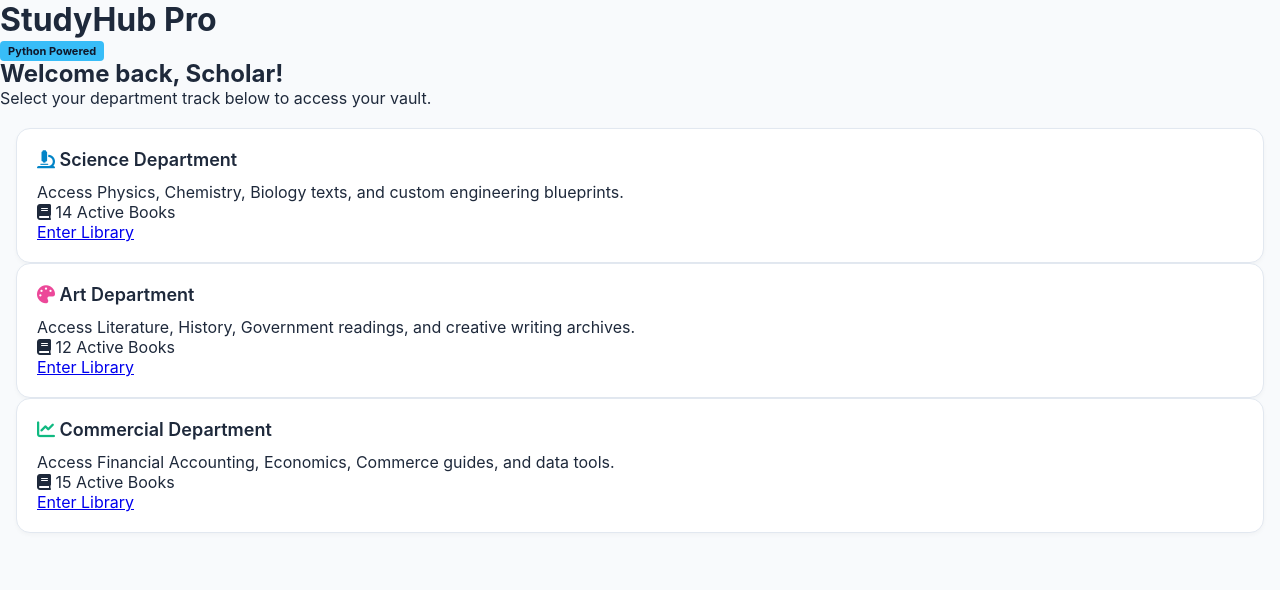
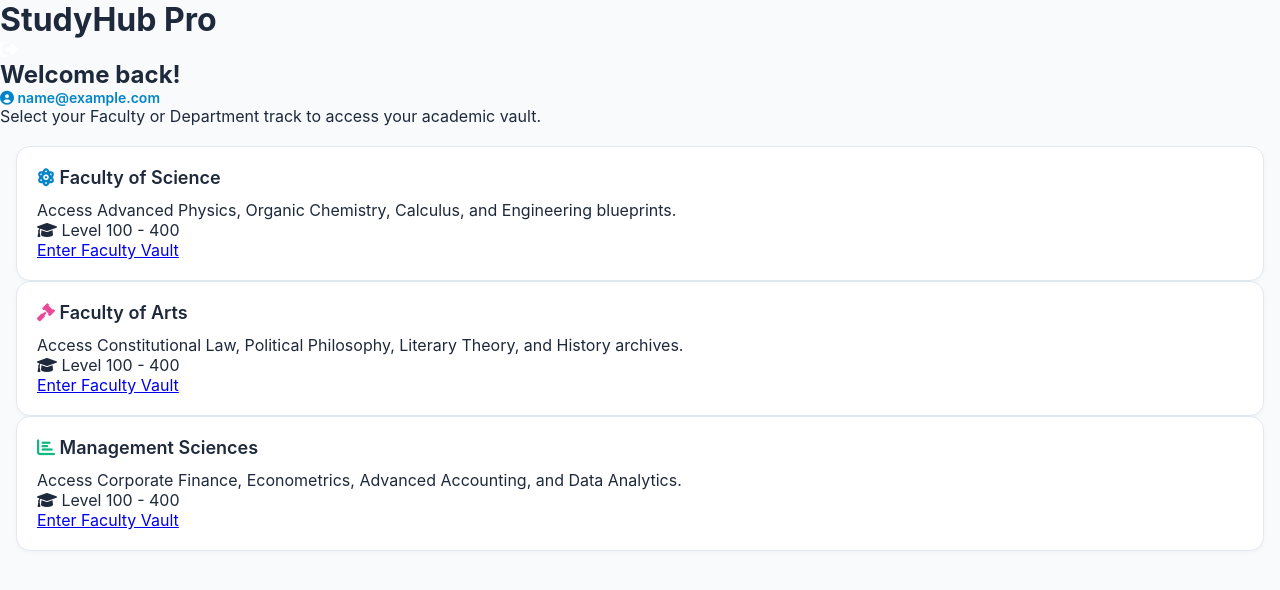
Before and after one commit to ifechukwuwinner6-ctrl/student-study-hub, a Flask app: page / in a window 1280 px wide. Shown: the top 590 px of the page. Run offline with Flask 3, Linux system fonts and the light colour scheme; the visitor is signed in with stand-in values (Sample User, id 1).

Commit message:
Update index.html

```diff
--- a/templates/index.html
+++ b/templates/index.html
@@ -3,7 +3,7 @@
 <head>
     <meta charset="UTF-8">
     <meta name="viewport" content="width=device-width, initial-scale=1.0, maximum-scale=1.0, user-scalable=no">
-    <title>StudyHub Pro</title>
+    <title>StudyHub Pro | Faculty Portal</title>
     <link rel="stylesheet" href="{{ url_for('static', filename='style.css') }}">
     <link rel="stylesheet" href="https://cdnjs.cloudflare.com/ajax/libs/font-awesome/6.0.0/css/all.min.css">
 </head>
@@ -12,40 +12,41 @@
     <div class="app-container">
         <header class="app-header">
             <h1>StudyHub Pro</h1>
-            <span class="badge yellow">Python Powered</span>
+            <a href="/logout" style="color: white; font-size: 18px; text-decoration: none;" title="Logout"><i class="fas fa-sign-out-alt"></i></a>
         </header>
 
         <div class="welcome-section">
-            <h2>Welcome back, Scholar!</h2>
-            <p>Select your department track below to access your vault.</p>
+            <h2>Welcome back!</h2>
+            <p style="color: #0284c7; font-weight: 600; font-size: 14px; word-break: break-all;"><i class="fas fa-user-circle"></i> {{ email }}</p>
+            <p>Select your Faculty or Department track to access your academic vault.</p>
         </div>
 
         <main class="main-content">
             <div class="dept-card science border-blue">
                 <div class="card-header">
-                    <h3><i class="fas fa-microscope" style="color: #0284c7;"></i> Science Department</h3>
+                    <h3><i class="fas fa-atom" style="color: #0284c7;"></i> Faculty of Science</h3>
                 </div>
-                <p>Access Physics, Chemistry, Biology texts, and custom engineering blueprints.</p>
-                <div class="tag"><i class="fas fa-book"></i> 14 Active Books</div>
-                <a href="/library/science" class="action-btn bg-blue">Enter Library</a>
+                <p>Access Advanced Physics, Organic Chemistry, Calculus, and Engineering blueprints.</p>
+                <div class="tag"><i class="fas fa-graduation-cap"></i> Level 100 - 400</div>
+                <a href="/library/science" class="action-btn bg-blue">Enter Faculty Vault</a>
             </div>
 
             <div class="dept-card art border-pink">
                 <div class="card-header">
-                    <h3><i class="fas fa-palette" style="color: #ec4899;"></i> Art Department</h3>
+                    <h3><i class="fas fa-gavel" style="color: #ec4899;"></i> Faculty of Arts</h3>
                 </div>
-                <p>Access Literature, History, Government readings, and creative writing archives.</p>
-                <div class="tag"><i class="fas fa-book"></i> 12 Active Books</div>
-                <a href="/library/art" class="action-btn bg-pink">Enter Library</a>
+                <p>Access Constitutional Law, Political Philosophy, Literary Theory, and History archives.</p>
+                <div class="tag"><i class="fas fa-graduation-cap"></i> Level 100 - 400</div>
+                <a href="/library/art" class="action-btn bg-pink">Enter Faculty Vault</a>
             </div>
 
             <div class="dept-card commercial border-green">
                 <div class="card-header">
-                    <h3><i class="fas fa-chart-line" style="color: #10b981;"></i> Commercial Department</h3>
+                    <h3><i class="fas fa-chart-bar" style="color: #10b981;"></i> Management Sciences</h3>
                 </div>
-                <p>Access Financial Accounting, Economics, Commerce guides, and data tools.</p>
-                <div class="tag"><i class="fas fa-book"></i> 15 Active Books</div>
-                <a href="/library/commercial" class="action-btn bg-green">Enter Library</a>
+                <p>Access Corporate Finance, Econometrics, Advanced Accounting, and Data Analytics.</p>
+                <div class="tag"><i class="fas fa-graduation-cap"></i> Level 100 - 400</div>
+                <a href="/library/commercial" class="action-btn bg-green">Enter Faculty Vault</a>
             </div>
         </main>
     </div>
```
